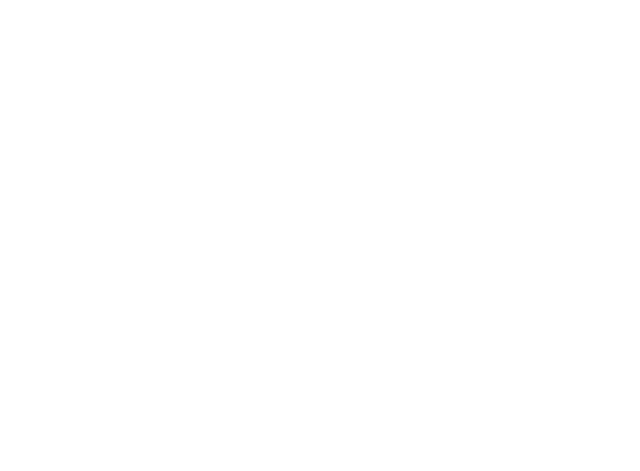
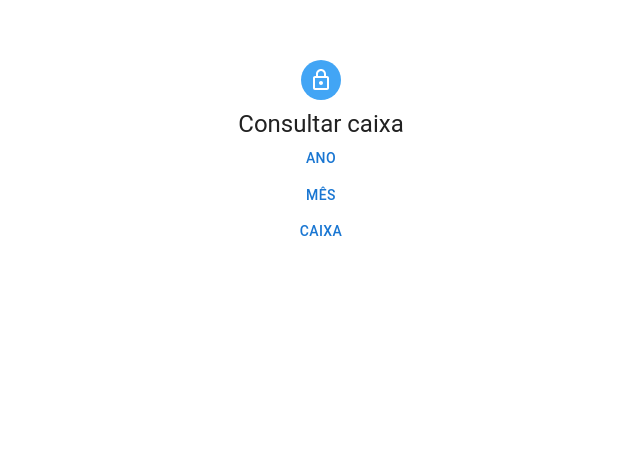
Before and after one commit to SadiJr/caixa, a React (Vite) app in the folder ui/: page /cash in a window 1280 px wide. Shown: the part 329-800 px from the top of the page, without its empty margins (319-959 px from the left). Built offline with nearby package versions, Linux system fonts and the light colour scheme.

Commit message:
feat: finaly the response is working

```diff
--- a/ui/src/components/Cash.tsx
+++ b/ui/src/components/Cash.tsx
@@ -18,10 +18,27 @@ import { API_BASE_URL, ACCESS_TOKEN_NAME } from "../constants/apiConstants";
 import * as React from 'react';
 
 const Cash = () => {
-    const navigate = useNavigate()
+  const months = {
+    "Janeiro": 1,
+    "Fevereiro": 2,
+    "Março": 3,
+    "Abril": 4,
+    "Maio": 5,
+    "Junho": 6,
+    "Julho": 7,
+    "Agosto": 8,
+    "Setembro": 9,
+    "Outubro": 10,
+    "Novembro": 11,
+    "Dezembro": 12
+  };
+
+    const navigate = useNavigate();
     const [year, setYear] = useState(null);
     const [month, setMonth] = useState(null);
-    const [cashDesiId, setCashDeskId] = useState(null);
+    const [cashDeskId, setCashDeskId] = useState(null);
+    let cashDesks: string[] = [];
+
 
     const [anchorEl, setAnchorEl] = React.useState<null | HTMLElement>(null);
     const open = Boolean(anchorEl);
@@ -29,12 +46,45 @@ const Cash = () => {
     const [anchorEf, setAnchorEf] = React.useState<null | HTMLElement>(null);
     const openMonth = Boolean(anchorEf);
 
+    const [anchorEc, setAnchorEc] = React.useState<null | HTMLElement>(null);
+    const openDesk = Boolean(anchorEc);
+
     const handleClick = (event: React.MouseEvent<HTMLButtonElement>) => {
       setAnchorEl(event.currentTarget);
     };
 
     const handleClickMonth = (event: React.MouseEvent<HTMLButtonElement>) => {
       setAnchorEf(event.currentTarget);
+    };
+
+    const handleClickDesk = async (event: React.MouseEvent<HTMLButtonElement>) => {
+      setAnchorEc(event.currentTarget);
+
+      var token = localStorage.getItem(ACCESS_TOKEN_NAME);
+
+      await axios.get(API_BASE_URL + '/api/cash/findAll', {
+        headers: {
+          'Authorization': 'Bearer ' + token
+        }
+      }).then(
+        function (response) {
+            if(response.status === 200) {
+              var si = response.data.length;
+              for (let desk = 0; desk < si; desk++) {
+                cashDesks.push(response.data[desk].description);
+              }
+            } else {
+                console.log("Some error ocurred");
+            }
+        }
+      ).catch(err => {
+        // Handle errors
+        console.error(err);
+      });
+
+      console.log('sadi');
+      console.debug(cashDesks.at(0));
+      console.debug(cashDesks.pop());
     };
 
     const handleClose = () => {
@@ -45,18 +95,23 @@ const Cash = () => {
       setAnchorEf(null);
     };
 
+    const handleCloseDesk = () => {
+      setAnchorEc(null);
+    };
+
     const handleYear = (event: React.MouseEvent<HTMLButtonElement>) => {
-      // setAnchorEl(event.currentTarget);
-      var token = localStorage.getItem(ACCESS_TOKEN_NAME);
+      handleClose();
       setYear(event.currentTarget.textContent);
-      console.log(year);
     };
 
     const handleMonth = (event: React.MouseEvent<HTMLButtonElement>) => {
-      var token = localStorage.getItem(ACCESS_TOKEN_NAME);
-      console.log(event.currentTarget.tag);
-      setMonth(event.currentTarget.tabIndex + 1);
-      console.log(month);
+      setMonth(months[event.currentTarget.textContent]);
+      handleCloseMonth();
+    };
+
+    const handleDesk = (event: React.MouseEvent<HTMLButtonElement>) => {
+      console.log(event);
+      handleCloseDesk();
     };
 
     return (
@@ -65,7 +120,7 @@ const Cash = () => {
           <CssBaseline />
           <Box
             sx={{
-              mt: 100,
+              mt: 20,
               display: "flex",
               flexDirection: "column",
               alignItems: "center",
@@ -100,7 +155,7 @@ const Cash = () => {
             </Menu>
             <Button
               id="month-button"
-              aria-controls={openMonth ? 'basic-menu' : undefined}
+              aria-controls={openMonth ? 'month-menu' : undefined}
               aria-haspopup="true"
               aria-expanded={openMonth ? 'true' : undefined}
               onClick={handleClickMonth}
@@ -130,6 +185,28 @@ const Cash = () => {
               <MenuItem onClick={handleMonth}>Novembro</MenuItem>
               <MenuItem onClick={handleMonth}>Dezembro</MenuItem>
             </Menu>
+
+            <Button
+              id="desk-button"
+              aria-controls={openDesk ? 'desk-menu' : undefined}
+              aria-haspopup="true"
+              aria-expanded={openDesk ? 'true' : undefined}
+              onClick={handleClickDesk}
+            >
+              Caixa
+            </Button>
+
+            <Menu
+              id="desk-menu"
+              anchorEl={anchorEc}
+              open={openDesk}
+              onClose={handleCloseDesk}
+              MenuListProps={{
+                'aria-labelledby': 'desk-button',
+              }}
+            >
+              <MenuItem onClick={handleDesk}>Dezembro</MenuItem>
+            </Menu>
           </Box>
         </Container>
       </>
--- a/ui/src/components/Register.tsx
+++ b/ui/src/components/Register.tsx
@@ -30,7 +30,7 @@ import { API_BASE_URL, ACCESS_TOKEN_NAME } from "../constants/apiConstants";
                 function (response) {
                     if(response.status === 200) {
                         localStorage.setItem(ACCESS_TOKEN_NAME, response.data.token);
-                        navigate('/login')
+                        navigate('/login');
                     } else {
                         console.log("Some error ocurred");
                     }
```
